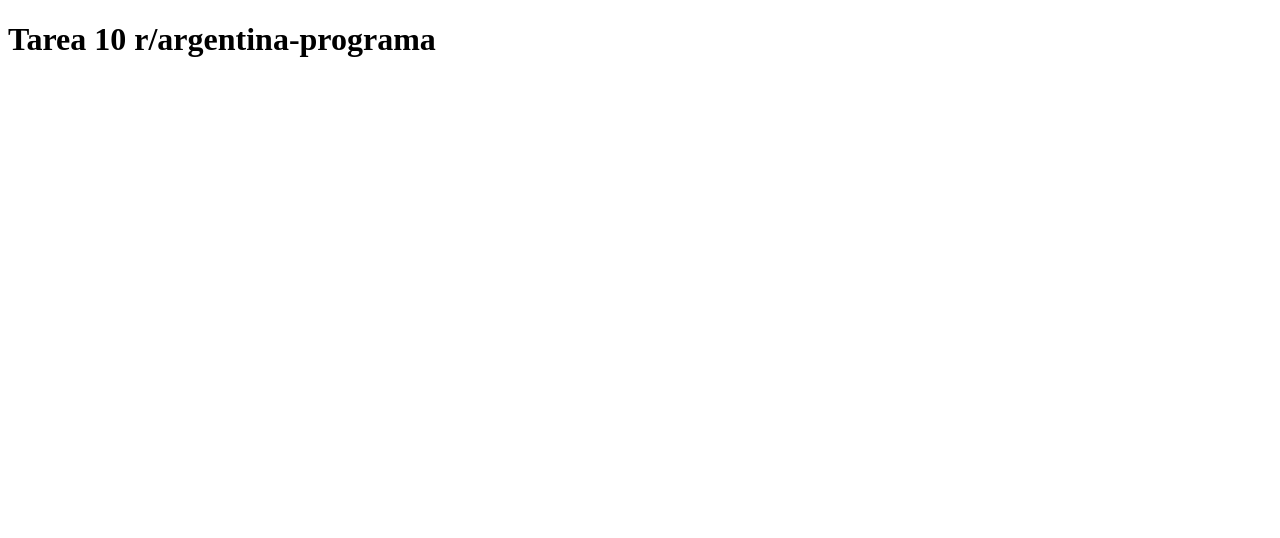
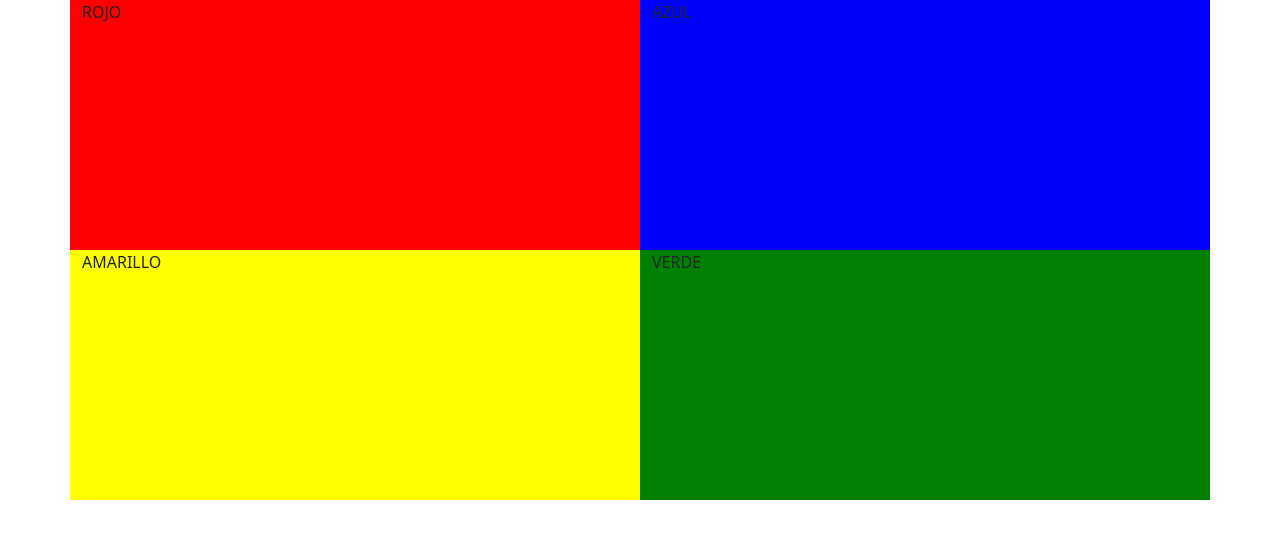
Before and after one commit to Jose-ph/simon-dice-2022, a website: page index.html in a window 1280 px wide. Drawn offline with nearby package versions, Linux system fonts and the light colour scheme.

Commit message:
add board

```diff
--- a/index.html
+++ b/index.html
@@ -4,12 +4,26 @@
     <meta charset="UTF-8">
     <meta http-equiv="X-UA-Compatible" content="IE=edge">
     <meta name="viewport" content="width=device-width, initial-scale=1.0">
+
+    <link rel="stylesheet" href="node_modules/bootstrap/dist/css/bootstrap.min.css">
+
     <link rel="stylesheet" href="style.css">
     <title>Simón Dice</title>
 </head>
 <body>
 
-<h1>Tarea 10 r/argentina-programa</h1>
+    <div class=" container tablero my-50">
+
+       <div class="row">
+           <div class="rojo w-50">ROJO</div>
+           <div class="azul w-50"">AZUL</div>
+       </div>
+       <div class="row">
+           <div class="amarillo w-50">AMARILLO</div>
+           <div class="verde w-50">VERDE</div>
+       </div>
+
+    </div>
 
 
 
--- a/style.css
+++ b/style.css
@@ -0,0 +1,24 @@
+
+
+.rojo {
+
+    background-color: red;
+    height: 250px;
+
+}
+
+.amarillo{
+    background-color: yellow;
+    height: 250px;
+
+
+}
+
+.azul{
+    background-color: blue;
+}
+
+.verde{
+
+    background-color: green;
+}
```
